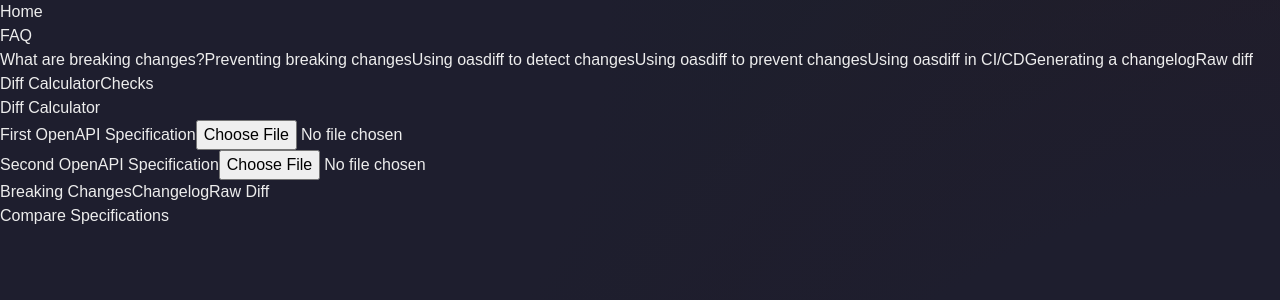
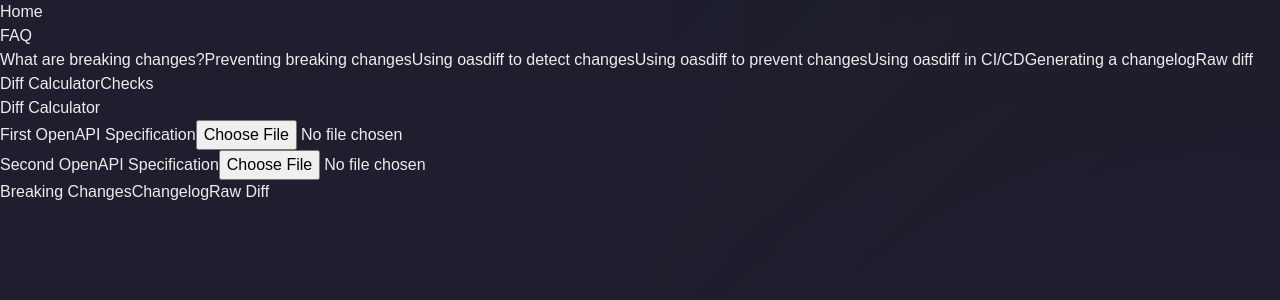
Before and after one commit to oasdiff/w3, a Next.js app: page /diff-calculator in a window 1280 px wide. Shown: the top 300 px of the page. Built offline with nearby package versions, Linux system fonts and the light colour scheme.

Commit message:
simplify calculator

```diff
--- a/app/diff-calculator/page.tsx
+++ b/app/diff-calculator/page.tsx
@@ -62,16 +62,15 @@
     }
   };
 
-  const handleCompare = async () => {
-    if (!file1 || !file2) {
-      alert('Please select both files');
-      return;
-    }
+  const handleModeChange = async (newMode: DiffMode) => {
+    setMode(newMode);
+    setResult('');
 
+    if (file1 && file2) {
       const formData = new FormData();
       formData.append('file1', file1);
       formData.append('file2', file2);
-    formData.append('mode', mode);
+      formData.append('mode', newMode);
 
       try {
         const response = await fetch('/api/diff', {
@@ -84,6 +83,7 @@
       } catch (error) {
         console.error('Error:', error);
         setResult('Error comparing files');
+      }
     }
   };
 
@@ -141,45 +141,39 @@
 
       <div className="flex gap-4 mb-8">
         <button
-          onClick={() => setMode('breaking')}
+          onClick={() => handleModeChange('breaking')}
+          disabled={!file1 || !file2}
           className={`px-4 py-2 rounded font-medium ${
             mode === 'breaking'
               ? 'bg-emerald-600 text-white'
               : 'bg-gray-700 text-gray-300 hover:bg-gray-600'
-          }`}
+          } disabled:bg-gray-800 disabled:text-gray-600 disabled:cursor-not-allowed`}
         >
           Breaking Changes
         </button>
         <button
-          onClick={() => setMode('changelog')}
+          onClick={() => handleModeChange('changelog')}
+          disabled={!file1 || !file2}
           className={`px-4 py-2 rounded font-medium ${
             mode === 'changelog'
               ? 'bg-emerald-600 text-white'
               : 'bg-gray-700 text-gray-300 hover:bg-gray-600'
-          }`}
+          } disabled:bg-gray-800 disabled:text-gray-600 disabled:cursor-not-allowed`}
         >
           Changelog
         </button>
         <button
-          onClick={() => setMode('diff')}
+          onClick={() => handleModeChange('diff')}
+          disabled={!file1 || !file2}
           className={`px-4 py-2 rounded font-medium ${
             mode === 'diff'
               ? 'bg-emerald-600 text-white'
               : 'bg-gray-700 text-gray-300 hover:bg-gray-600'
-          }`}
+          } disabled:bg-gray-800 disabled:text-gray-600 disabled:cursor-not-allowed`}
         >
           Raw Diff
         </button>
       </div>
-
-      <button
-        onClick={handleCompare}
-        disabled={!file1 || !file2}
-        className="w-full py-3 px-4 rounded font-medium bg-emerald-600 text-white
-          hover:bg-emerald-700 disabled:bg-gray-600 disabled:cursor-not-allowed mb-8"
-      >
-        Compare Specifications
-      </button>
 
       {result && (
         <div className="bg-gray-800/50 backdrop-blur-sm rounded p-6 border border-gray-700/50">
```
Lines whose indentation alone changed are shown as unchanged.
